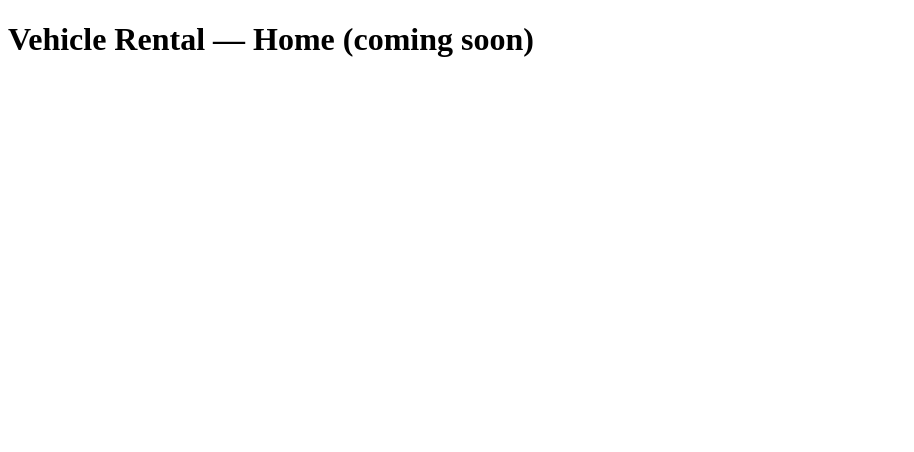
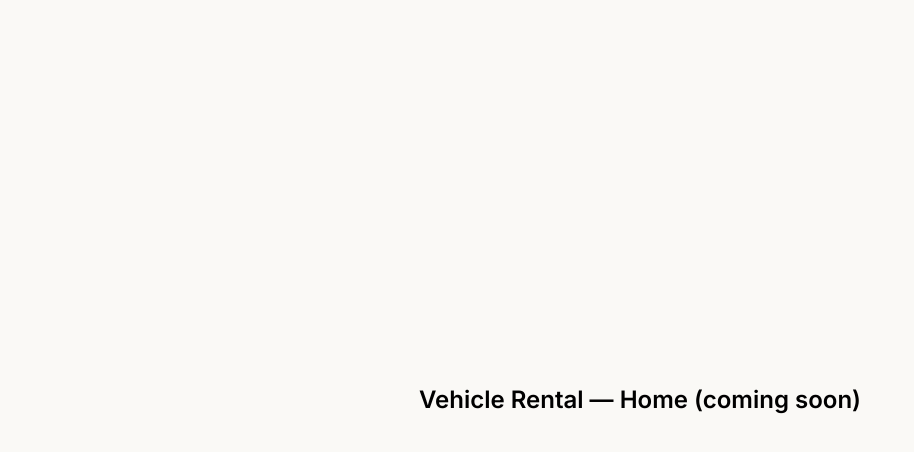
Before and after one commit to islam37/vehicle-rental-frontend, a React (Vite) app: page / in a window 1280 px wide. Shown: the top 452 px of the page, without its empty margins (0-914 px from the left). Built offline with nearby package versions, Linux system fonts and the light colour scheme; no server answers.

Commit message:
refactor index.css to enhance theming and animation styles

```diff
--- a/src/index.css
+++ b/src/index.css
@@ -1,9 +1,39 @@
-/* @tailwind */
-@layer base {
+@import url('https://fonts.googleapis.com/css2?family=Space+Grotesk:wght@500;600;700&family=Inter:wght@400;500;600&display=swap');
+@import "tailwindcss";
+
+@theme {
+  --color-ink: #12151c;
+  --color-paper: #faf9f6;
+  --color-accent: #ffb020;
+  --color-accent-dark: #e8990a;
+  --color-line: #e4e0d6;
+  --color-muted: #6b7280;
+  --color-error: #dc2626;
+  --font-display: "Space Grotesk", sans-serif;
+  --font-body: "Inter", sans-serif;
 }
 
-@layer components {
+@layer base {
+  body {
+    font-family: var(--font-body);
+    background-color: var(--color-paper);
+  }
 }
 
 @layer utilities {
+  .route-dash {
+    animation: dash-move 8s linear infinite;
+  }
 }
+
+@keyframes dash-move {
+  to {
+    stroke-dashoffset: -200;
+  }
+}
+
+@media (prefers-reduced-motion: reduce) {
+  .route-dash {
+    animation: none;
+  }
+}
```
